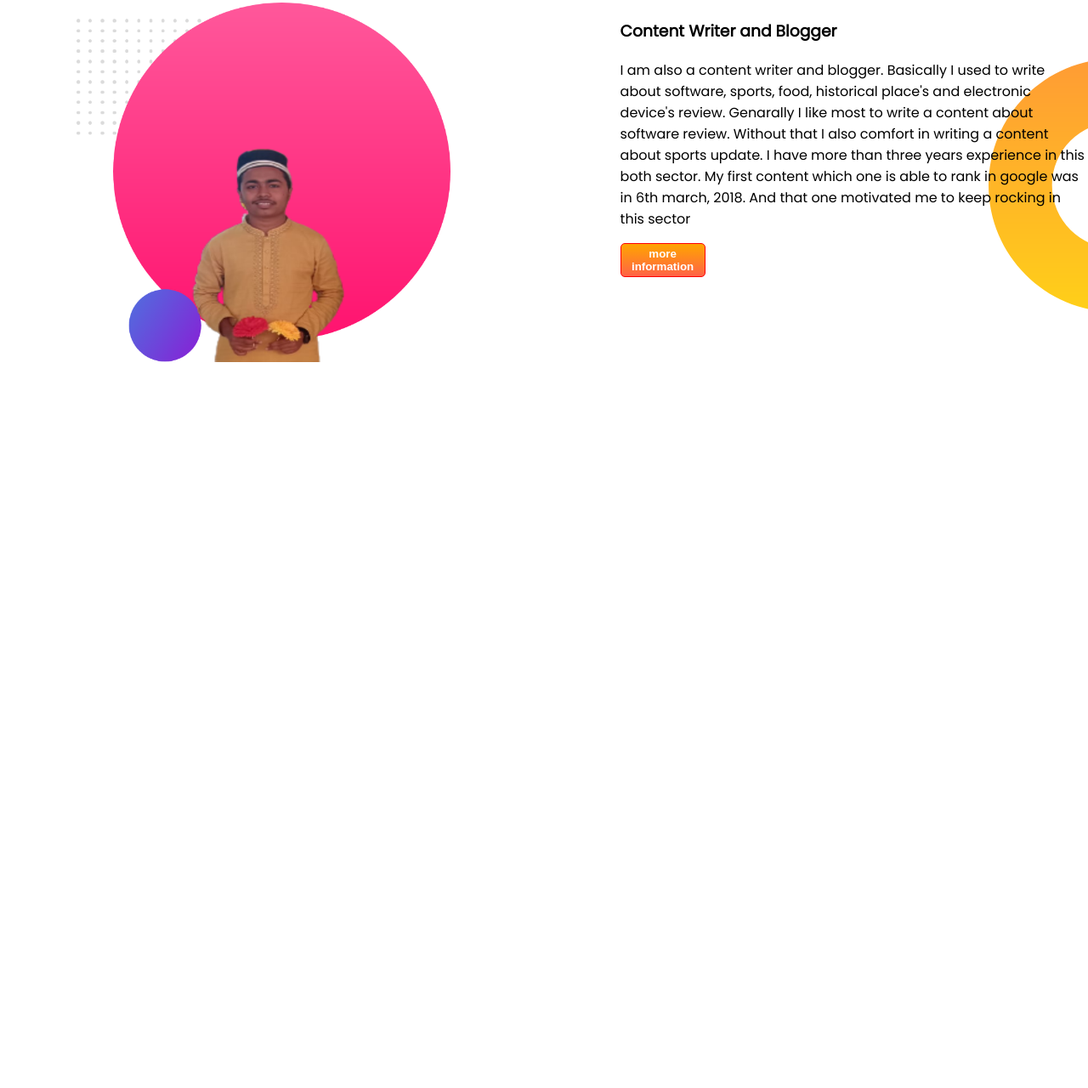
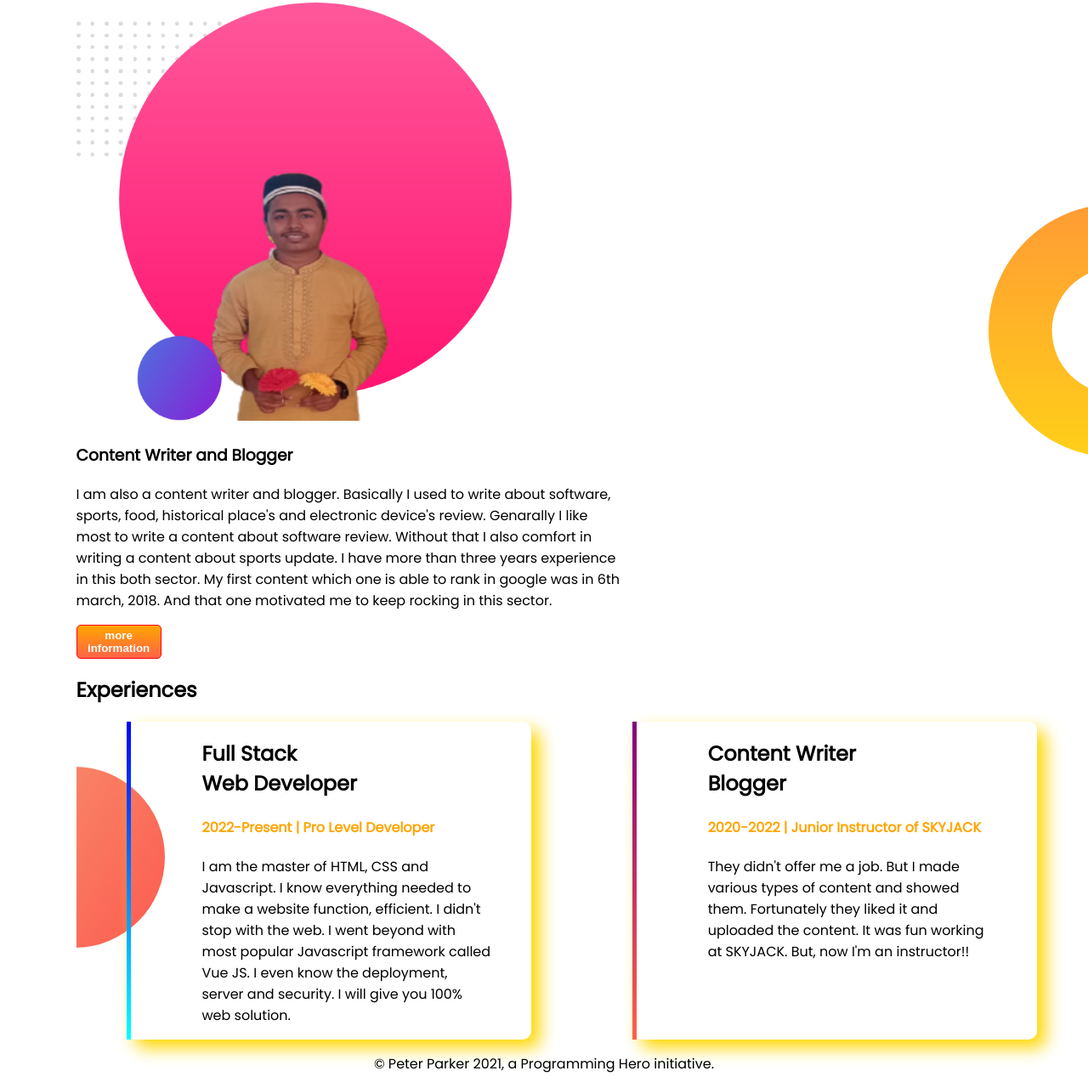
Before and after one commit to alrafi07/developer-portfolio, a plain HTML site: page index.html in a window 1280 px wide. Shown: the part 575-1855 px from the top of the page at 85% size. Before the commit the page ends 1008 px from the top, so only its background shows below. Drawn offline with Linux system fonts and the light colour scheme.

Commit message:
portfolio done

```diff
--- a/index.html
+++ b/index.html
@@ -13,7 +13,7 @@
     <link rel="stylesheet" href="style.css">
 </head>
 <body>
-    <section id="top-banner">
+    <section class="top-banner flexible">
         <div class="half-width">
             <h1>Welcome To</h1>
             <h1><span class="orange">AL-RAFI'S</span>  World!</h1>
@@ -27,15 +27,35 @@
             <img src="myimages/my-bg.png" alt="">
         </div>
     </section>
-    <section id="dream">
+    <section class="dream" flexible>
         <div class="half-width">
             <img src="myimages/my-bg2.png" alt="">
         </div>
         <div class="half-width">
             <h3>Content Writer and Blogger</h3>
-            <p>I am also a content writer and blogger. Basically I used to write about software, sports, food, historical place's and electronic device's review. Genarally I like most to write a content about software review. Without that I also comfort in writing a content about sports update. I have more than three years experience in this both sector. My first content which one is able to rank in google was in 6th march, 2018. And that one motivated me to keep rocking in this sector</p>
+            <p>I am also a content writer and blogger. Basically I used to write about software, sports, food, historical place's and electronic device's review. Genarally I like most to write a content about software review. Without that I also comfort in writing a content about sports update. I have more than three years experience in this both sector. My first content which one is able to rank in google was in 6th march, 2018. And that one motivated me to keep rocking in this sector.</p>
             <button class="button"><a class="link-button" href="">more information</a></button>
         </div>
     </section>
+    <section class="experience">
+        <h2><b>Experiences</b></h2>
+        <div class="flexible">
+            <div id="expb1" class="half-width exparea">
+                <h2>Full Stack <br> Web Developer</h2>
+                <h4 class="orange">2022-Present | Pro Level Developer</h4>
+                <p>I am the master of HTML, CSS and Javascript. I know everything needed to make a website function, efficient. I didn't stop with the web. I went beyond with most popular Javascript framework called Vue JS. I even know the deployment, server and security. I will give you 100% web solution.</p>
+            </div>
+            <div id="expb2" class="half-width exparea">
+                <h2>Content Writer <br> Blogger</h2>
+                <h4 class="orange">2020-2022 | Junior Instructor of SKYJACK</h4>
+                <p>They didn't offer me a job. But I made various types of content and showed them. Fortunately they liked it and uploaded the content. It was fun working at SKYJACK. But, now I'm an instructor!! </p>
+            </div>
+        </div>
+    </section>
+    <footer>
+        <p>
+            © Peter Parker 2021, a Programming Hero initiative.
+        </p>
+    </footer>
 </body>
 </html>
--- a/style.css
+++ b/style.css
@@ -8,7 +8,7 @@ h1{
 .orange{
     color: orange;
 }
-section{
+.flexible{
     display: flex;
 }
 .half-width{
@@ -33,13 +33,39 @@ section{
     color: white;
 
 }
-#top-banner{
+.top-banner{
     background-image: url(images/top-banner.png);
     background-repeat: no-repeat;
 }
-#dream{
+.dream{
     margin-top: 100px;
     background-image: url(images/dream-bg.png);
     background-repeat: no-repeat;
     background-position: right;
 }
+.exparea{
+    box-shadow: 10px 10px 20px gold;
+    margin-left: 5%;
+    margin-right: 5%;
+    padding-right: 4%;
+    border-radius: 10px;
+}
+#expb1{
+    border-left: 5px solid;
+    border-image: linear-gradient(blue, cyan);
+    border-image-slice: 1;
+}
+#expb2{
+    border-left: 5px solid;
+    border-image: linear-gradient(purple, tomato);
+    border-image-slice: 1;
+}
+footer p{
+    text-align: center;
+}
+.experience{
+    background-image: url(images/exp-bg.png);
+    background-repeat: no-repeat;
+    background-position: left;
+    margin-left: 7%;
+}
```
Also changed, not shown: images/jhankar.png (deleted), images/jhankar2.png (deleted), myimages/IMG-20220102-WA0017-1__1_-removebg-preview.png (deleted), myimages/IMG_3785-1-removebg-preview.png (deleted), 4 other files.
